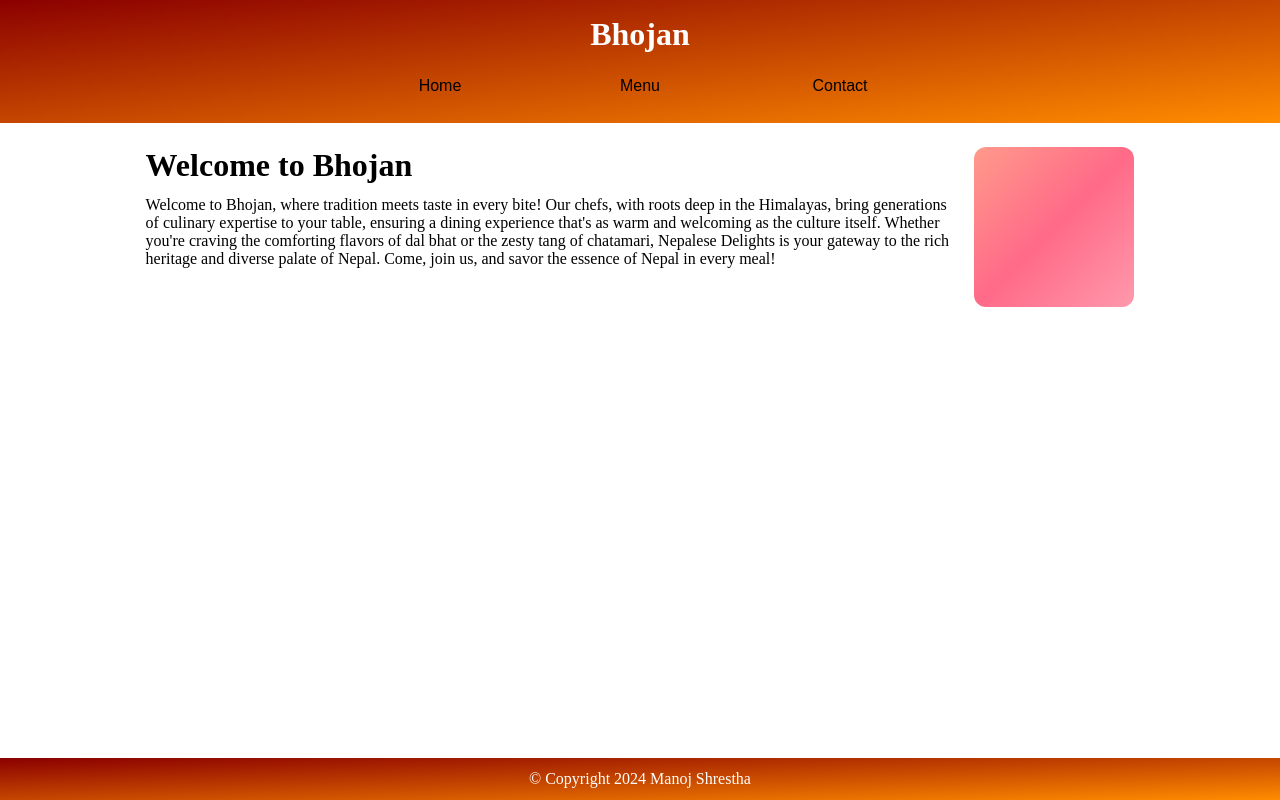
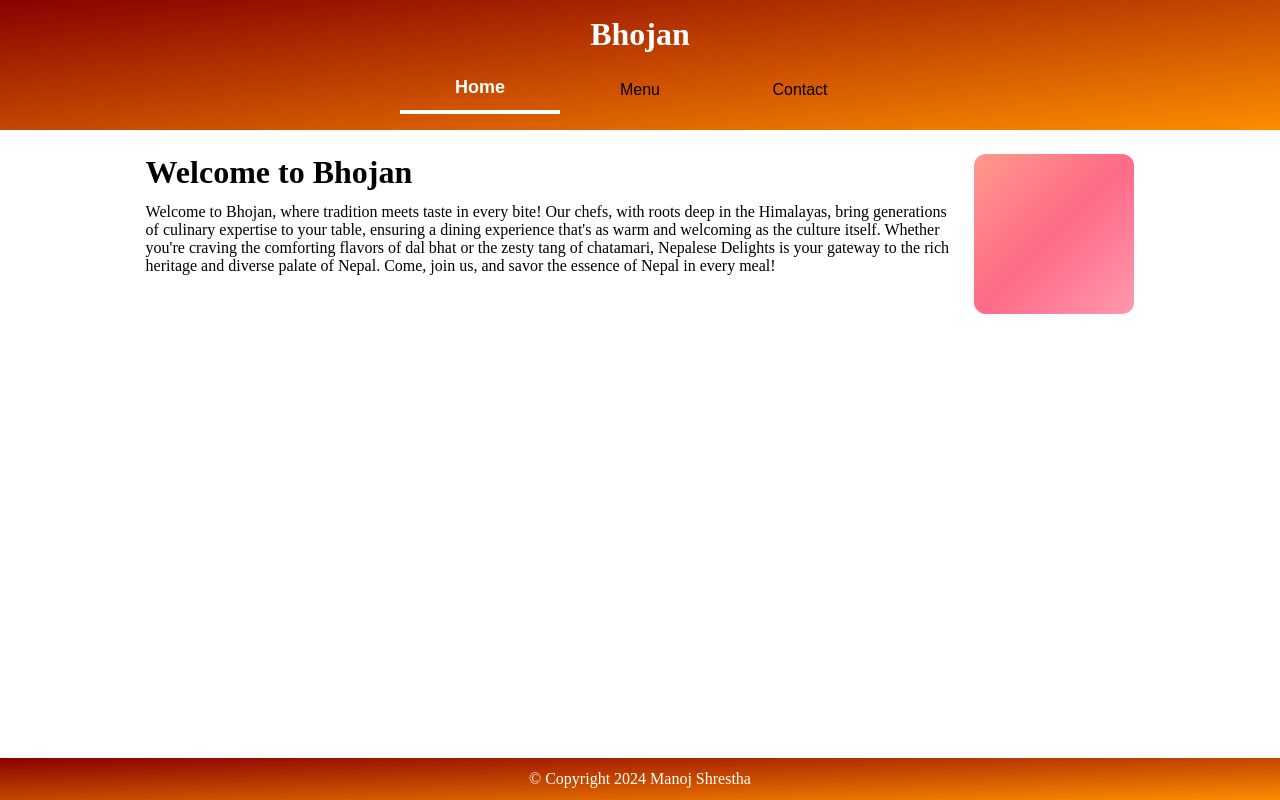
Before and after one commit to monajstha/Bhojan, a website built with webpack: page src/template.html in a window 1280 px wide. Built offline with nearby package versions, Linux system fonts and the light colour scheme.

Commit message:
fix: fix button active state

```diff
--- a/src/index.js
+++ b/src/index.js
@@ -3,21 +3,45 @@ import homePageContent from "./HomePage/homePage";
 import menuPageContent from "./MenuPage/menuPage";
 import contactPageContent from "./ContactPage/contactPage";
 
-window.addEventListener("load", () => homePageContent());
+const homeBtn = document.getElementById("homeBtn");
+const menuBtn = document.getElementById("menuBtn");
+const contactBtn = document.getElementById("contactBtn");
+const content = document.getElementById("content");
 
-const homeBtn = document.getElementById("homeBtn");
+content.addEventListener("click", () => {
+  console.log("object");
+});
+
+const buttons = [homeBtn, menuBtn, contactBtn];
+
+function setActiveButton(activeButton) {
+  buttons.forEach((button) => {
+    if (button === activeButton) {
+      button.classList.add("active");
+    } else {
+      button.classList.remove("active");
+    }
+  });
+}
+
 homeBtn.addEventListener("click", () => {
   homePageContent();
+  setActiveButton(homeBtn);
 });
 
-const menuBtn = document.getElementById("menuBtn");
 menuBtn.addEventListener("click", () => {
   menuPageContent();
+  setActiveButton(menuBtn);
 });
 
-const contactBtn = document.getElementById("contactBtn");
 contactBtn.addEventListener("click", () => {
   contactPageContent();
+  setActiveButton(contactBtn);
 });
 
-console.log("Hello from Bhojan");
+// display homePage on window load
+window.addEventListener("load", () => {
+  //   homeBtn.focus();
+  setActiveButton(homeBtn);
+  homePageContent();
+});
--- a/src/styles.css
+++ b/src/styles.css
@@ -26,8 +26,7 @@ button:hover {
   color: rgb(235, 235, 235);
 }
 
-button:focus {
-  /* background-color: rebeccapurple; */
+.active {
   border-bottom-width: 4px;
   border-bottom-color: white;
   border-bottom-style: solid;
@@ -51,7 +50,7 @@ button:focus {
 
 #navButtonDiv button {
   padding: 12px;
-  width: 200px;
+  width: 10rem;
 }
 
 #content {
```
